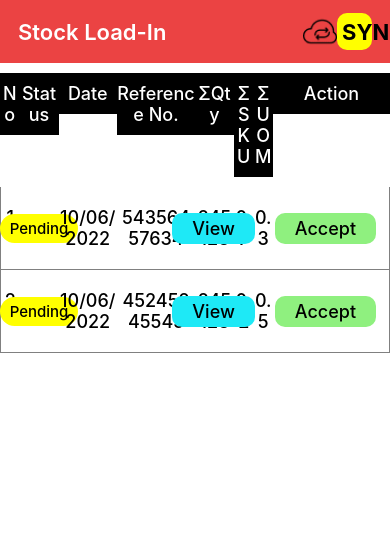
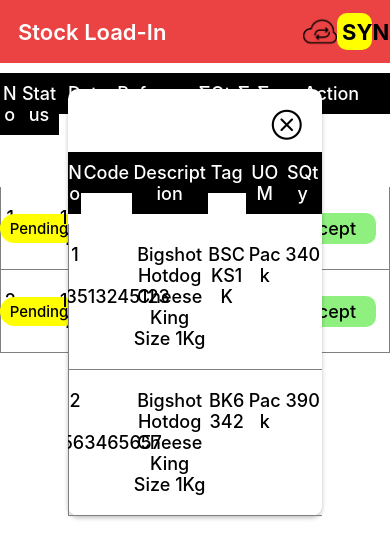
Before and after one commit to mshahbazali/daqmatts-pos, a React Native app: screen /StockLoadIn in a window 390 px wide. Both pictures are taken after a click on the element 195 px from the left and 228 px from the top of the page. Shown: the top 558 px of the page. Built offline with nearby package versions, Linux system fonts and the light colour scheme.

Commit message:
Completed

```diff
--- a/src/Navigation/index.js
+++ b/src/Navigation/index.js
@@ -7,7 +7,15 @@ export default function index() {
     const Stack = createNativeStackNavigator();
     return (
         <NavigationContainer>
-            <Stack.Navigator initialRouteName='StockLoadIn'>
+            <Stack.Navigator>
+
+
+                {/* RCO HOME  */}
+                <Stack.Screen options={{ headerShown: false }} name="RCPHOME" component={RCPHOME} />
+                <Stack.Screen options={{ headerShown: false }} name="InvoiceLineList" component={InvoiceLineList} />
+                <Stack.Screen options={{ headerShown: false }} name="ItemList" component={ItemList} />
+                <Stack.Screen options={{ headerShown: false }} name="PaymentSummary" component={PaymentSummary} />
+                <Stack.Screen options={{ headerShown: false }} name="SalesInvoice" component={SalesInvoice} />
 
                 {/* Inventory Dashboard */}
 
@@ -33,12 +41,7 @@ export default function index() {
                 <Stack.Screen options={{ headerShown: false }} name="ItemDetail" component={ItemDetail} />
                 <Stack.Screen options={{ headerShown: false }} name="ItemSelection" component={ItemSelection} />
 
-                {/* RCO HOME  */}
-                <Stack.Screen options={{ headerShown: false }} name="RCPHOME" component={RCPHOME} />
-                <Stack.Screen options={{ headerShown: false }} name="InvoiceLineList" component={InvoiceLineList} />
-                <Stack.Screen options={{ headerShown: false }} name="ItemList" component={ItemList} />
-                <Stack.Screen options={{ headerShown: false }} name="PaymentSummary" component={PaymentSummary} />
-                <Stack.Screen options={{ headerShown: false }} name="SalesInvoice" component={SalesInvoice} />
+
             </Stack.Navigator>
         </NavigationContainer>
     )
--- a/src/Screens/Inventory/StockTransfer/StockLoadIn/StockLoadIn/index.js
+++ b/src/Screens/Inventory/StockTransfer/StockLoadIn/StockLoadIn/index.js
@@ -4,6 +4,24 @@ import { AntDesign, Entypo, Feather, FontAwesome } from '@expo/vector-icons';
 
 export default function Index({ navigation }) {
   const data = [
+    {
+      no: 1,
+      code: 423513245123,
+      discription: "Bigshot Hotdog Cheese King Size 1Kg",
+      tag: "BSCKS1K",
+      uom: "Pack",
+      qty: 340.00,
+    },
+    {
+      no: 2,
+      code: 3563465657,
+      discription: "Bigshot Hotdog Cheese King Size 1Kg",
+      tag: "BK6342",
+      uom: "Pack",
+      qty: 390.00,
+    },
+  ]
+  const dataList = [
     {
       no: 1,
       date: '10/06/2022',
@@ -23,7 +41,8 @@ export default function Index({ navigation }) {
       qty: 245123,
     },
   ]
-  const [modalVisible, setModalVisible] = useState(false);
+  const [viewModal, setViewModal] = useState(false);
+  const [submitModal, setSubmitModal] = useState(false);
   const [selectedIndex, setSelectedIndex] = useState()
 
   return (
@@ -46,7 +65,7 @@ export default function Index({ navigation }) {
                 {/* Table Head Start */}
                 <View style={styles.tableHeadContainer}>
                   <View style={styles.tableBoxFirst}>
-                    <TouchableOpacity onPress={() => setModalVisible(!modalVisible)} style={styles.tableHead}>
+                    <TouchableOpacity style={styles.tableHead}>
                       <Text style={styles.tableHeadText}>No</Text>
                     </TouchableOpacity>
                   </View>
@@ -89,7 +108,7 @@ export default function Index({ navigation }) {
                 {/* Table Head End  */}
                 {/* Table Body Start  */}
                 {
-                  data.map((e, i) => {
+                  dataList.map((e, i) => {
                     return (
                       <TouchableOpacity key={i} onLongPress={() => setSelectedIndex(i)} style={styles.tableBodyContainer}>
                         <View style={{
@@ -184,7 +203,7 @@ export default function Index({ navigation }) {
                           alignItems: 'center',
                           justifyContent: 'center',
                         }}>
-                          <TouchableOpacity style={{
+                          <TouchableOpacity onPress={() => setViewModal(!viewModal)} style={{
                             backgroundColor: '#1EE9F6',
                             paddingVertical: 5,
                             paddingHorizontal: 20,
@@ -193,7 +212,7 @@ export default function Index({ navigation }) {
                           }}>
                             <Text style={{ fontSize: 18, fontWeight: '500' }}>View</Text>
                           </TouchableOpacity>
-                          <TouchableOpacity style={{
+                          <TouchableOpacity onPress={() => setSubmitModal(!submitModal)} style={{
                             backgroundColor: '#8FF07F',
                             paddingVertical: 5,
                             paddingHorizontal: 20,
@@ -222,60 +241,204 @@ export default function Index({ navigation }) {
             </ScrollView>
           </View>
         </ScrollView>
+
+        {/* View Modal  */}
+
+
         <Modal
           animationType="slide"
           transparent={true}
-          visible={modalVisible}
+          visible={viewModal}
         >
           <View style={styles.centeredView}>
-            <View style={styles.modalView}>
-              <TouchableOpacity onPress={() => setModalVisible(!modalVisible)} style={{ position: 'absolute', top: 10, right: 15 }}>
-                <AntDesign name="closecircle" size={24} color="black" />
-              </TouchableOpacity>
-              <View style={{ flexDirection: 'row', alignItems: 'center', justifyContent: 'space-between', }}>
-                <View style={{ flexDirection: 'row', alignItems: 'center', justifyContent: 'flex-start', width: '45%' }}>
-                  <Image source={require('../../../../../Assets/Image/invoice.png')} style={{ width: 60, height: 60, marginRight: 15 }} />
-                  <TouchableOpacity style={{ width: 150, backgroundColor: "yellow", alignItems: 'center', justifyContent: 'center', paddingVertical: 25, paddingHorizontal: 20, borderRadius: 20 }}>
-                    <Text style={{ fontSize: 20, textAlign: 'center' }}>Sales Invoice</Text>
+            <View style={styles.viewModal}>
+              <View style={{ justifyContent: 'flex-end', alignItems: 'flex-end', width: '100%' }}>
+                <TouchableOpacity style={{ marginTop: 20, marginRight: 20 }} onPress={() => setViewModal(!viewModal)}>
+                  <AntDesign name="closecircleo" size={30} color="#000" />
                 </TouchableOpacity>
               </View>
-                <View style={{ marginLeft: 20, flexDirection: 'row', alignItems: 'center', justifyContent: 'flex-start', width: '45%' }}>
-                  <Image source={require('../../../../../Assets/Image/collection.png')} style={{ width: 60, height: 60, marginRight: 15 }} />
-                  <TouchableOpacity style={{ width: 150, backgroundColor: "yellow", alignItems: 'center', justifyContent: 'center', paddingVertical: 25, paddingHorizontal: 20, borderRadius: 20 }}>
-                    <Text style={{ fontSize: 20, textAlign: 'center' }}>Collection</Text>
+
+              <View style={{
+                width: '100%'
+              }}>
+                <ScrollView>
+
+                  {/* Table Head Start */}
+                  <View style={styles.tableHeadContainer}>
+                    <View style={{
+                      borderTopWidth: 0,
+                      width: "5%",
+                      paddingVertical: 10
+                    }}>
+                      <TouchableOpacity style={styles.tableHead}>
+                        <Text style={styles.tableHeadText}>No</Text>
                       </TouchableOpacity>
                     </View>
-              </View>
-              <View style={{ marginTop: 20, flexDirection: 'row', alignItems: 'center', justifyContent: 'space-between', }}>
-                <View style={{ flexDirection: 'row', alignItems: 'center', justifyContent: 'flex-start', width: '45%' }}>
-                  <Image source={require('../../../../../Assets/Image/replacement.png')} style={{ width: 60, height: 60, marginRight: 15 }} />
-                  <TouchableOpacity style={{ width: 150, backgroundColor: "yellow", alignItems: 'center', justifyContent: 'center', paddingVertical: 25, paddingHorizontal: 20, borderRadius: 20 }}>
-                    <Text style={{ fontSize: 20, textAlign: 'center' }}>Stock Replacement</Text>
-                  </TouchableOpacity>
-                </View>
-                <View style={{ marginLeft: 20, flexDirection: 'row', alignItems: 'center', justifyContent: 'flex-start', width: '45%' }}>
-                  <Image source={require('../../../../../Assets/Image/return.png')} style={{ width: 60, height: 60, marginRight: 15 }} />
-                  <TouchableOpacity style={{ width: 150, backgroundColor: "yellow", alignItems: 'center', justifyContent: 'center', paddingVertical: 25, paddingHorizontal: 20, borderRadius: 20 }}>
-                    <Text style={{ fontSize: 20, textAlign: 'center' }}>Sales Return</Text>
-                  </TouchableOpacity>
+                    <View style={{
+                      borderTopWidth: 0,
+                      width: "20%",
+                      paddingVertical: 10
+                    }}>
+                      <View style={styles.tableHead}>
+                        <Text style={styles.tableHeadText}>Code</Text>
                       </View>
                     </View>
-              <View style={{ marginTop: 20, flexDirection: 'row', alignItems: 'center', justifyContent: 'space-between', }}>
-                <View style={{ flexDirection: 'row', alignItems: 'center', justifyContent: 'flex-start', width: '45%' }}>
-                  <Image source={require('../../../../../Assets/Image/free.png')} style={{ width: 60, height: 60, marginRight: 15 }} />
-                  <TouchableOpacity style={{ width: 150, backgroundColor: "yellow", alignItems: 'center', justifyContent: 'center', paddingVertical: 25, paddingHorizontal: 20, borderRadius: 20 }}>
-                    <Text style={{ fontSize: 20, textAlign: 'center' }}>Free of Charge</Text>
+                    <View style={{
+                      borderTopWidth: 0,
+                      width: "30%",
+                      paddingVertical: 10
+                    }}>
+                      <View style={styles.tableHead}>
+                        <Text style={styles.tableHeadText}>Description</Text>
+                      </View>
+                    </View>
+                    <View style={{
+                      borderTopWidth: 0,
+                      width: "15%",
+                      paddingVertical: 10
+                    }}>
+                      <View style={styles.tableHead}>
+                        <Text style={styles.tableHeadText}>Tag</Text>
+                      </View>
+                    </View>
+                    <View style={{
+                      borderTopWidth: 0,
+                      width: "15%",
+                      paddingVertical: 10
+                    }}>
+                      <View style={styles.tableHead}>
+                        <Text style={styles.tableHeadText}>UOM</Text>
+                      </View>
+                    </View>
+                    <View style={{
+                      borderTopWidth: 0,
+                      width: "15%",
+                      paddingVertical: 10
+                    }}>
+                      <View style={styles.tableHead}>
+                        <Text style={styles.tableHeadText}>SQty</Text>
+                      </View>
+                    </View>
+                  </View>
+                  {/* Table Head End  */}
+                  {/* Table Body Start  */}
+                  {
+                    data.map((e, i) => {
+                      return (
+                        <TouchableOpacity key={i} onLongPress={() => setSelectedIndex(i)} style={styles.tableBodyContainer}>
+                          <View style={{
+                            borderBottomWidth: 1,
+                            borderLeftWidth: 1,
+                            borderColor: "grey",
+                            width: '5%',
+                            paddingVertical: 10,
+                          }}>
+                            <View style={styles.tableBody}>
+                              <Text style={styles.tableBodyText}>{e.no}</Text>
+                            </View>
+                          </View>
+                          <View style={{
+                            borderBottomWidth: 1,
+                            borderColor: "grey",
+                            borderTopWidth: 0,
+                            width: '20%',
+                            paddingVertical: 10,
+                            justifyContent: 'center',
+                            alignItems: 'center',
+                          }}>
+                            <View style={styles.tableBody}>
+                              <Text style={styles.tableBodyText}>{e.code}</Text>
+                            </View>
+                          </View>
+                          <View style={{
+                            borderBottomWidth: 1,
+                            borderColor: "grey",
+                            width: '30%',
+                            paddingVertical: 10,
+                          }}>
+                            <View style={styles.tableBody}>
+                              <Text style={styles.tableBodyText}>{e.discription}</Text>
+                            </View>
+                          </View>
+                          <View style={{
+                            borderBottomWidth: 1,
+                            borderColor: "grey",
+                            borderTopWidth: 0,
+                            width: '15%',
+                            paddingVertical: 10,
+
+                          }}>
+                            <View style={styles.tableBody}>
+                              <Text style={styles.tableBodyText}>{e.tag}</Text>
+                            </View>
+                          </View>
+                          <View style={{
+                            borderBottomWidth: 1,
+                            borderColor: "grey",
+                            borderTopWidth: 0,
+                            width: '15%',
+                            paddingVertical: 10,
+
+                          }}>
+                            <View style={styles.tableBody}>
+                              <Text style={styles.tableBodyText}>{e.uom}</Text>
+                            </View>
+                          </View>
+                          <View style={{
+                            borderBottomWidth: 1,
+                            borderColor: "grey",
+                            borderTopWidth: 0,
+                            width: '15%',
+                            paddingVertical: 10,
+
+                          }}>
+                            <View style={styles.tableBody}>
+                              <Text style={styles.tableBodyText}>{e.qty}</Text>
+                            </View>
+                          </View>
                         </TouchableOpacity>
+                      )
+
+                    })
+                  }
+                  {/* Table Body End  */}
+                </ScrollView>
               </View>
-                <View style={{ marginLeft: 20, flexDirection: 'row', alignItems: 'center', justifyContent: 'flex-start', width: '45%' }}>
-                  <Image source={require('../../../../../Assets/Image/non.png')} style={{ width: 60, height: 60, marginRight: 15 }} />
-                  <TouchableOpacity style={{ width: 150, backgroundColor: "yellow", alignItems: 'center', justifyContent: 'center', paddingVertical: 25, paddingHorizontal: 20, borderRadius: 20 }}>
-                    <Text style={{ fontSize: 20, textAlign: 'center' }}>Non Productive</Text>
+            </View>
+          </View>
+        </Modal>
+
+
+        {/* Confirm Modal  */}
+
+        <Modal
+          animationType="slide"
+          transparent={true}
+          visible={submitModal}
+        >
+          <ScrollView>
+            <View style={styles.centeredView}>
+              <View style={styles.modalView}>
+                <View style={{ flexDirection: 'row', justifyContent: 'space-between', paddingVertical: 15 }}>
+                  <View>
+                    <Text style={{ color: '#000', fontSize: 25, fontWeight: '500', textAlign: 'left' }}>Confirm Received...</Text>
+                  </View>
+                </View>
+                <View style={{ marginVertical: 20, justifyContent: 'center', alignItems: 'center', }}>
+                  <Text style={{ color: '#000', fontSize: 23, fontWeight: '400', width: "80%" }}>Please Check all Item before Confirming
+                    this process is irreversable. </Text>
+                </View>
+                <View style={{ justifyContent: 'flex-end', alignItems: 'flex-end', marginVertical: 40, marginHorizontal: 40, flexDirection: 'row', width: '100%' }}>
+                  <TouchableOpacity onPress={() => setSubmitModal(!submitModal)}>
+                    <Text style={{ fontSize: 20, color: "#000", fontWeight: '400', backgroundColor: "#e0e0e0", paddingHorizontal: 30, paddingVertical: 2, marginRight: 10, borderRadius: 10, marginRight: 30 }}>Back</Text>
+                  </TouchableOpacity>
+                  <TouchableOpacity onPress={() => setSubmitModal(!submitModal)}>
+                    <Text style={{ fontSize: 20, color: "#fff", fontWeight: '400', backgroundColor: "red", paddingHorizontal: 30, paddingVertical: 2, marginRight: 10, borderRadius: 10 }}>Yes</Text>
                   </TouchableOpacity>
                 </View>
               </View>
             </View>
-          </View>
+          </ScrollView>
         </Modal>
       </View >
     </View >
@@ -446,14 +609,14 @@ const styles = StyleSheet.create({
     justifyContent: "center",
     alignItems: "center",
     marginTop: 50,
-
+    width: '100%'
   },
   modalView: {
     marginTop: "10%",
-    marginLeft: "10%",
+    marginLeft: "8%",
     backgroundColor: "white",
     borderRadius: 20,
-    padding: 35,
+    padding: 20,
     alignItems: "center",
     shadowColor: "#000",
     shadowOffset: {
@@ -463,7 +626,23 @@ const styles = StyleSheet.create({
     shadowOpacity: 0.25,
     shadowRadius: 4,
     elevation: 5,
+    width: "45%"
 
+  },
+  viewModal: {
+    marginTop: "10%",
+    backgroundColor: "white",
+    borderRadius: 10,
+    alignItems: "center",
+    shadowColor: "#000",
+    shadowOffset: {
+      width: 0,
+      height: 2
+    },
+    shadowOpacity: 0.25,
+    shadowRadius: 4,
+    elevation: 5,
+    width: "65%"
   },
   button: {
     borderRadius: 20,
--- a/src/Screens/Inventory/StockTransfer/StockLoadOut/StockLoadOut/index.js
+++ b/src/Screens/Inventory/StockTransfer/StockLoadOut/StockLoadOut/index.js
@@ -44,8 +44,8 @@ export default function Index({ navigation }) {
                                 </TouchableOpacity>
                             </View>
                             <View style={{ flexDirection: 'row', width: '20%', alignItems: 'center', justifyContent: 'center', }}>
-                                <Text style={{ fontSize: 20, fontWeight: '600', marginRight: 10 }}>ΣSKU</Text>
-                                <Text style={{ fontSize: 23, fontWeight: '800', paddingVertical: 5, paddingHorizontal: 12, borderRadius: 10, borderWidth: 2, borderColor: '#000' }}>2.6</Text>
+                                <Text style={{ fontSize: 20, fontWeight: '600', marginRight: 10, color: '#fff' }}>ΣSKU</Text>
+                                <Text style={{ fontSize: 23, color: '#fff', fontWeight: '800', paddingVertical: 5, paddingHorizontal: 12, borderRadius: 10, borderWidth: 2, borderColor: '#fff' }}>2.6</Text>
                             </View>
                             <TouchableOpacity onPress={() => navigation.navigate("ItemDetail")} style={{ width: "10%", backgroundColor: "yellow", padding: 10, borderRadius: 10, flexDirection: 'row', alignItems: 'center', justifyContent: 'center', }}>
                                 <Text style={{ fontSize: 22, fontWeight: '600' }}>Next</Text>
```
Lines whose indentation alone changed are shown as unchanged.
